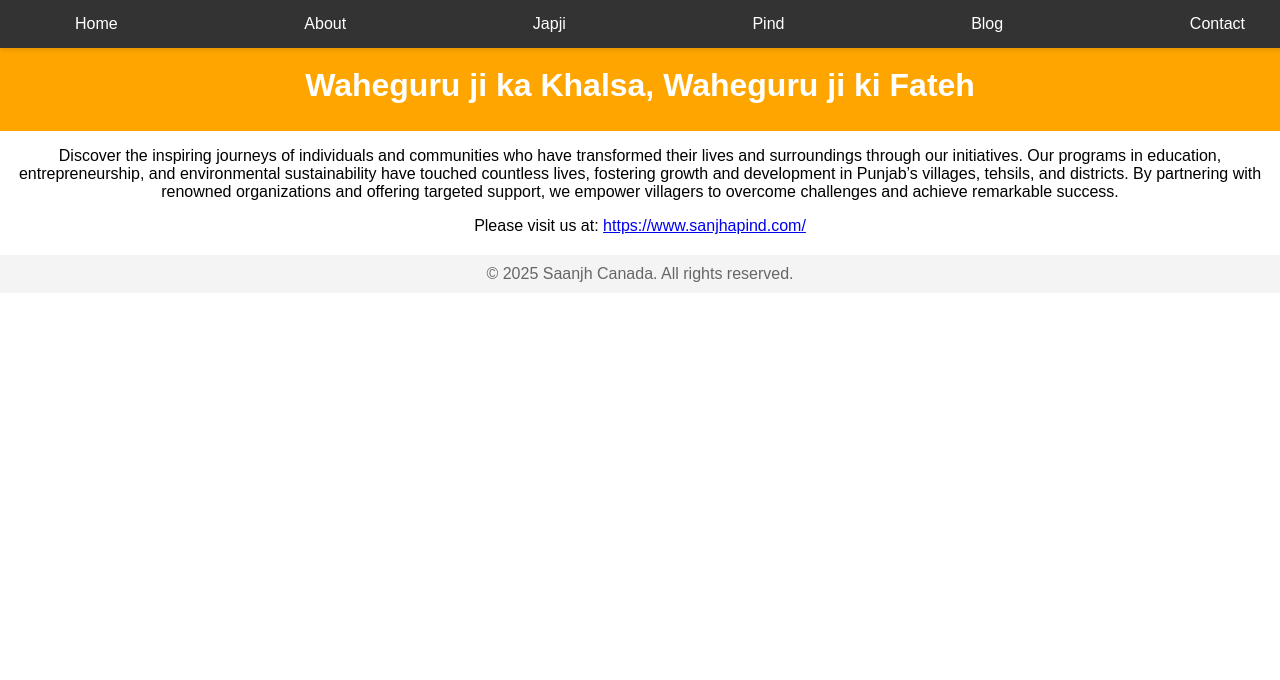
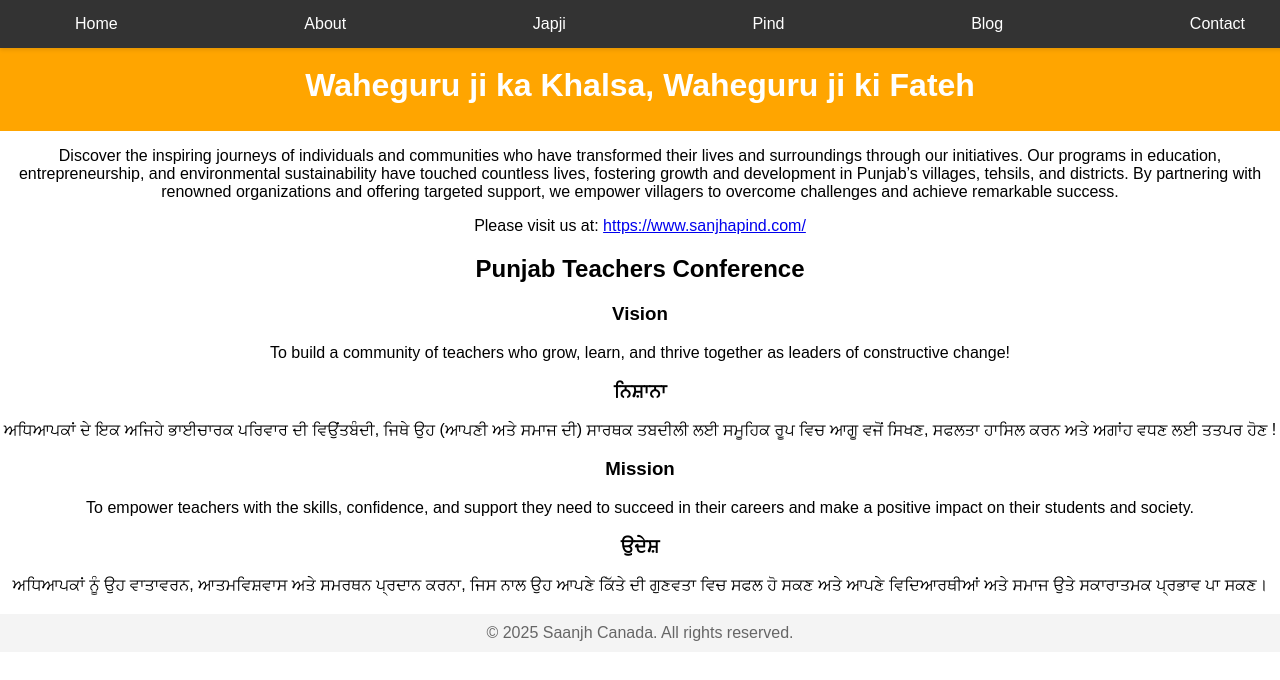
Before and after one commit to saanjh-org/saanjh-org.github.io, a Jekyll site: the page built from pind.md, in a window 1280 px wide. Shown: the top 680 px of the page. Built offline with Jekyll 4.4.1, drawn with Linux system fonts in a browser that asks for light colours.

Commit message:
Add mission for conference

```diff
--- a/pind.md
+++ b/pind.md
@@ -7,3 +7,21 @@ permalink: /pind
 Discover the inspiring journeys of individuals and communities who have transformed their lives and surroundings through our initiatives. Our programs in education, entrepreneurship, and environmental sustainability have touched countless lives, fostering growth and development in Punjab's villages, tehsils, and districts. By partnering with renowned organizations and offering targeted support, we empower villagers to overcome challenges and achieve remarkable success.
 
 Please visit us at: <https://www.sanjhapind.com/>
+
+## Punjab Teachers Conference
+
+### Vision
+
+To build a community of teachers who grow, learn, and thrive together as leaders of constructive change!
+
+### ਨਿਸ਼ਾਨਾ
+
+ਅਧਿਆਪਕਾਂ ਦੇ ਇਕ ਅਜਿਹੇ ਭਾਈਚਾਰਕ ਪਰਿਵਾਰ ਦੀ ਵਿਉਂਤਬੰਦੀ, ਜਿਥੇ ਉਹ (ਆਪਣੀ ਅਤੇ ਸਮਾਜ ਦੀ) ਸਾਰਥਕ ਤਬਦੀਲੀ ਲਈ ਸਮੂਹਿਕ ਰੂਪ ਵਿਚ ਆਗੂ ਵਜੋਂ ਸਿਖਣ, ਸਫਲਤਾ ਹਾਸਿਲ ਕਰਨ ਅਤੇ ਅਗਾਂਹ ਵਧਣ  ਲਈ ਤਤਪਰ ਹੋਣ !
+
+### Mission
+
+To empower teachers with the skills, confidence, and support they need to succeed in their careers and make a positive impact on their students and society.
+
+### ਉਦੇਸ਼
+
+ਅਧਿਆਪਕਾਂ ਨੂੰ ਉਹ ਵਾਤਾਵਰਨ, ਆਤਮਵਿਸ਼ਵਾਸ ਅਤੇ ਸਮਰਥਨ ਪ੍ਰਦਾਨ ਕਰਨਾ, ਜਿਸ ਨਾਲ ਉਹ ਆਪਣੇ ਕਿੱਤੇ ਦੀ ਗੁਣਵਤਾ ਵਿਚ ਸਫਲ ਹੋ ਸਕਣ ਅਤੇ ਆਪਣੇ ਵਿਦਿਆਰਥੀਆਂ ਅਤੇ ਸਮਾਜ ਉਤੇ ਸਕਾਰਾਤਮਕ ਪ੍ਰਭਾਵ ਪਾ ਸਕਣ।
```
